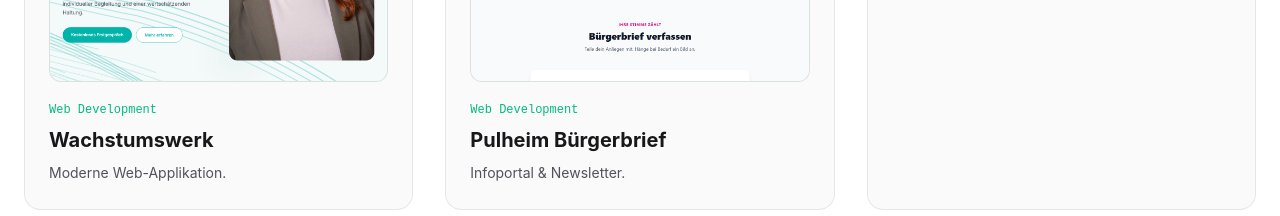
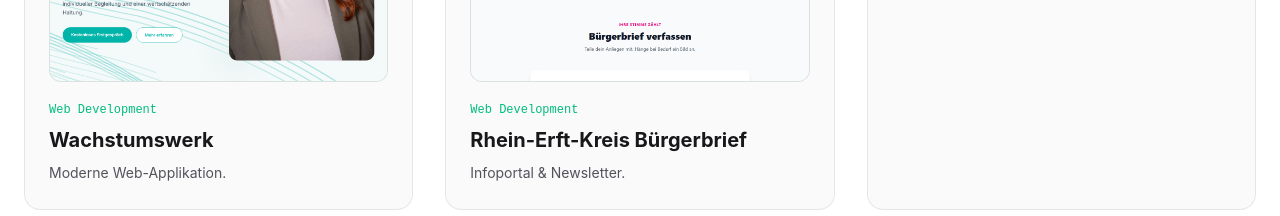
Before and after one commit to moebss/dev, a React (Vite) app: page / in a window 1280 px wide. Shown: the part 2420-2636 px from the top of the page. Built offline with nearby package versions, Linux system fonts and the light colour scheme.

Commit message:
fix: change Pulheim to Rhein-Erft-Kreis Buergerbrief

```diff
--- a/src/App.tsx
+++ b/src/App.tsx
@@ -481,7 +481,7 @@
               img: `${import.meta.env.BASE_URL}peggys-website.png`
             },
             {
-              title: "Pulheim Bürgerbrief",
+              title: "Rhein-Erft-Kreis Bürgerbrief",
               desc: "Infoportal & Newsletter.",
               img: `${import.meta.env.BASE_URL}buergerbrief.png`
             },
--- a/src/WebsitesPage.tsx
+++ b/src/WebsitesPage.tsx
@@ -82,13 +82,13 @@
                     <div className="aspect-video overflow-hidden bg-emerald-500/5">
                         <img
                             src={`${import.meta.env.BASE_URL}buergerbrief.png`}
-                            alt="Pulheim Bürgerbrief Preview"
+                            alt="Rhein-Erft-Kreis Bürgerbrief Preview"
                             className="w-full h-full object-cover object-top group-hover:object-bottom transition-all duration-[6s] ease-in-out"
                         />
                     </div>
                     <div className="p-8 flex flex-col flex-1">
                         <div className="flex justify-between items-start mb-4">
-                            <h3 className="text-2xl font-bold" style={{ color: 'var(--color-text-heading)' }}>Pulheim Bürgerbrief</h3>
+                            <h3 className="text-2xl font-bold" style={{ color: 'var(--color-text-heading)' }}>Rhein-Erft-Kreis Bürgerbrief</h3>
                             <div className="w-10 h-10 rounded-full flex items-center justify-center bg-emerald-500/10 text-emerald-500 group-hover:bg-emerald-500 group-hover:text-black transition-colors">
                                 <Globe className="w-5 h-5" />
                             </div>
```
